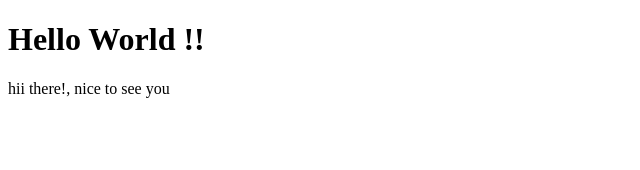
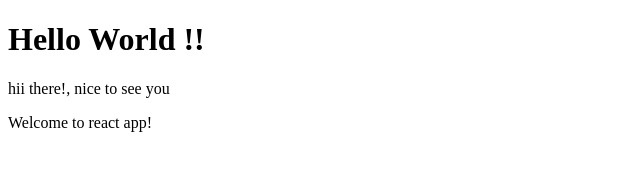
Before and after one commit to NamrataKadav/react-site, a plain HTML site: page index.html in a window 1280 px wide. Shown: the whole page, without its empty margins (0-640 px from the left). Drawn offline with Linux system fonts and the light colour scheme.

Commit message:
added welcome message.

```diff
--- a/index.html
+++ b/index.html
@@ -9,5 +9,6 @@
 <body>
     <h1> Hello World !!</h1>
     <p> hii there!, nice to see you</p>
+    <p> Welcome to react app! </p>
 </body>
 </html>
```
